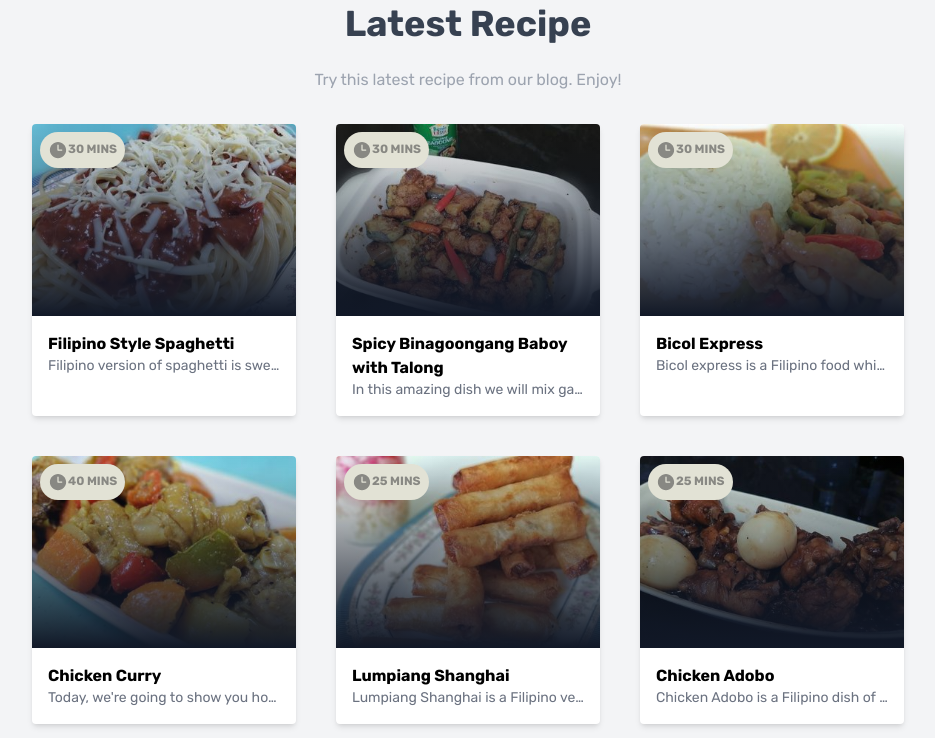
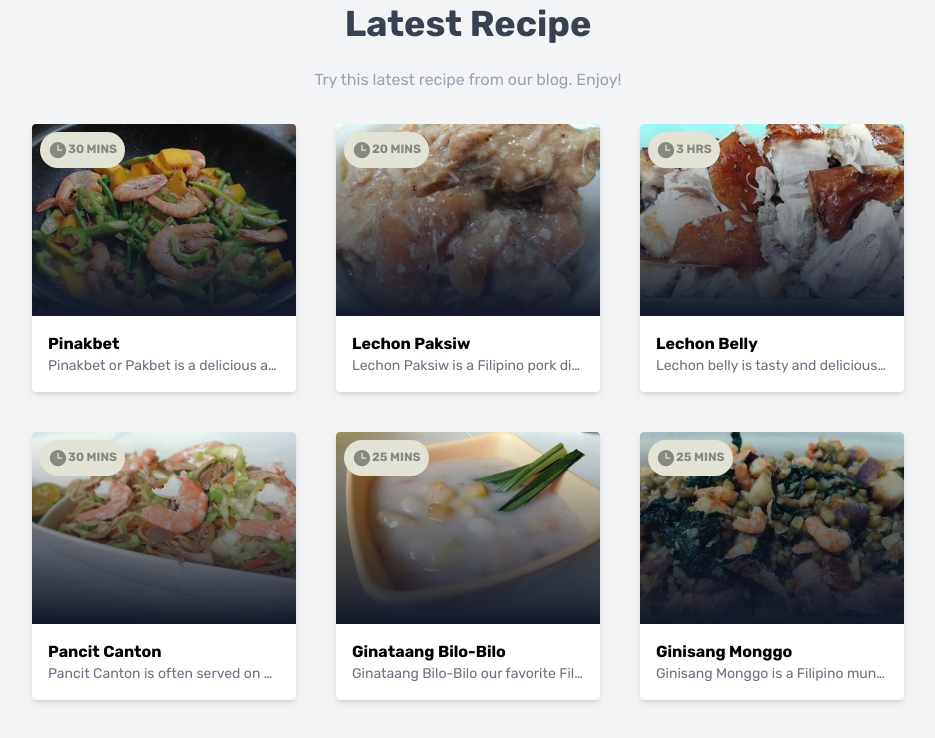
Before and after one commit to mdverdera/lolaleslutongpinoy, a Next.js app: page /recipes in a window 1280 px wide. Shown: the part 700-1438 px from the top of the page, without its empty margins (172-1107 px from the left). Built offline with nearby package versions, Linux system fonts and the light colour scheme.

Commit message:
Add new recipe pinakbet.

```diff
--- a/data/recipes.tsx
+++ b/data/recipes.tsx
@@ -131,6 +131,18 @@ const recipes = [
     youtubeLink: "https://youtu.be/uhGoeEW74ok",
     youtubeId: "uhGoeEW74ok",
   },
+  {
+    id: "9fdca563-96d8-4913-86b0-e9feffba6fab",
+    title: "Pinakbet",
+    description:
+      "Pinakbet or Pakbet is a delicious and popular Filipino vegetable dish. As this dish is composed of a variety of vegetables, it is full of different vitamins and minerals.",
+    category: "Vegetable",
+    date: "November 3, 2022",
+    duration: "30 mins",
+    imagePath: "/img/recipe/pinakbet.jpg",
+    youtubeLink: "https://youtu.be/307Gyi73mOI",
+    youtubeId: "307Gyi73mOI",
+  },
 ];
 
 export default recipes;
--- a/pages/recipes/index.tsx
+++ b/pages/recipes/index.tsx
@@ -120,7 +120,7 @@ const Recipes = ({
           <div>
             <div className="mt-8 grid md:grid-cols-3 gap-10">
               {/* Recipe Box */}
-              {recipesData.map((recipe: RecipeModel) => {
+              {recipesData.reverse().map((recipe: RecipeModel) => {
                 return (
                   <div className="card" key={recipe.id}>
                     {/* cards go here */}
```
Also changed, not shown: public/img/recipe/pinakbet.jpg (added).
